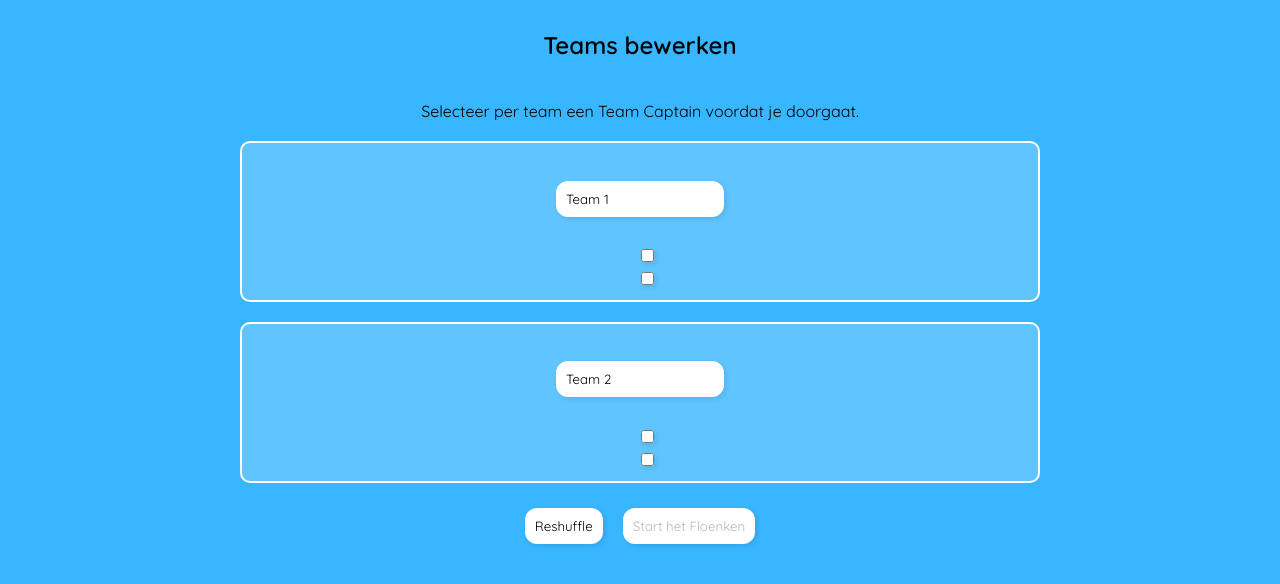
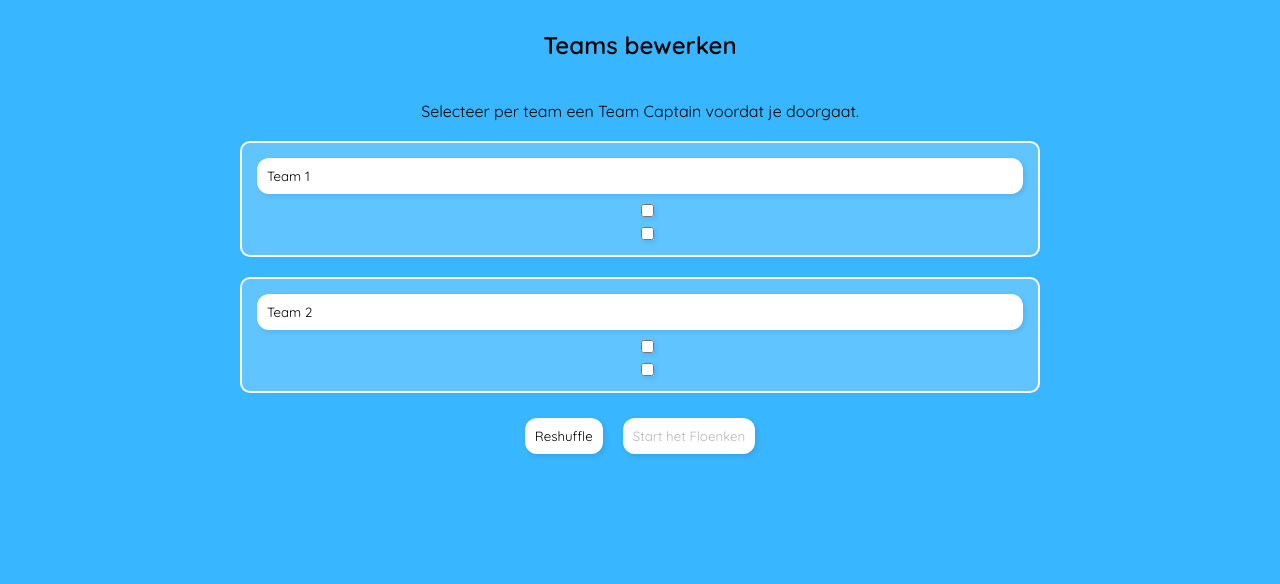
Before and after one commit to Koen-Knetterkoek/Floenkie-Bal, a plain HTML site: page index.html in a window 1280 px wide. Both pictures are taken after a click on the button "Teams verdelen". Shown: the part 110-694 px from the top of the page. Drawn offline with Linux system fonts and the light colour scheme.

Commit message:
Update index.html

```diff
--- a/index.html
+++ b/index.html
@@ -120,6 +120,16 @@
     th, td {
       border: 1px solid #000;
       padding: 8px;
+    }
+
+    .team-headers {
+      display: flex;
+      justify-content: space-between;
+      gap: 10px;
+    }
+
+    .team-headers input {
+      flex: 1;
     }
   </style>
 </head>
@@ -252,7 +262,13 @@
       huidigeTeams.forEach((team, i) => {
         const div = document.createElement("div");
         div.className = "team-container";
-        div.innerHTML = `<h3><input value="Team ${i + 1}" /></h3>`;
+
+        const headerDiv = document.createElement("div");
+        headerDiv.className = "team-headers";
+        const teamNameInput = document.createElement("input");
+        teamNameInput.value = `Team ${i + 1}`;
+        headerDiv.appendChild(teamNameInput);
+        div.appendChild(headerDiv);
 
         team.forEach(speler => {
           const wrapper = document.createElement("div");
@@ -343,7 +359,6 @@
     }
 
     function goBack() {
-      // Simplified: always go home for demo
       goHome();
     }
 
```
